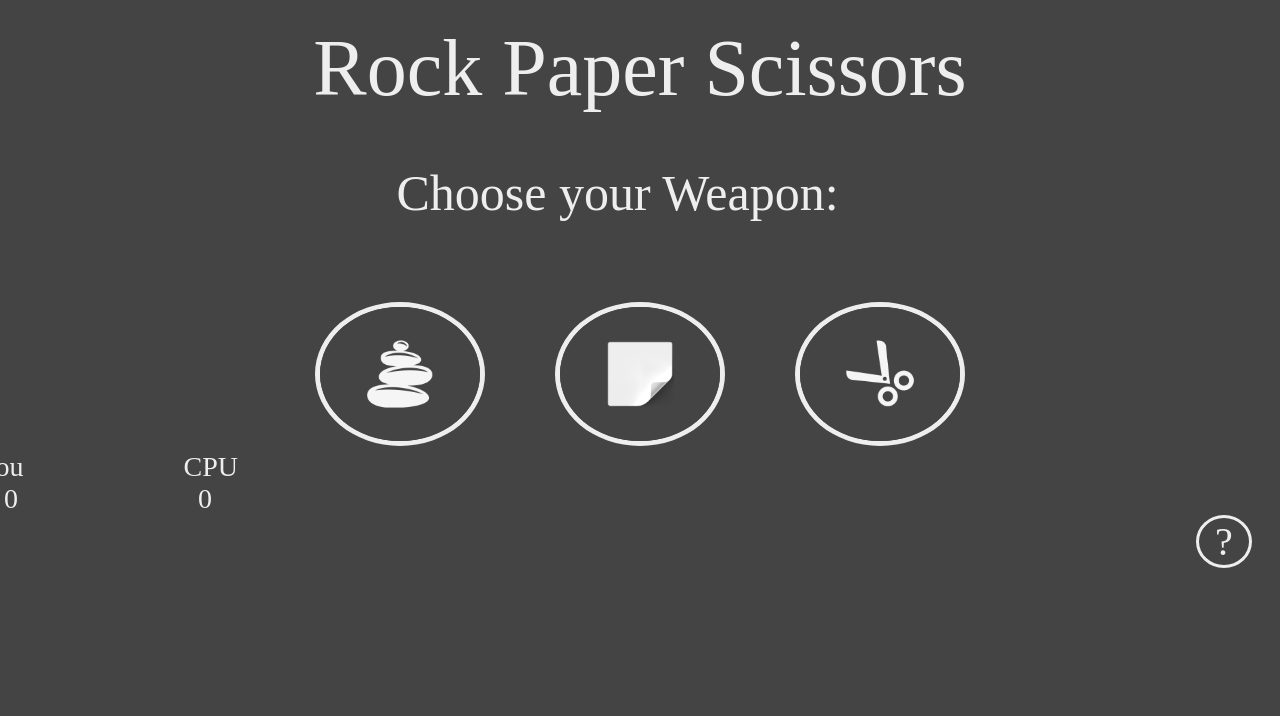
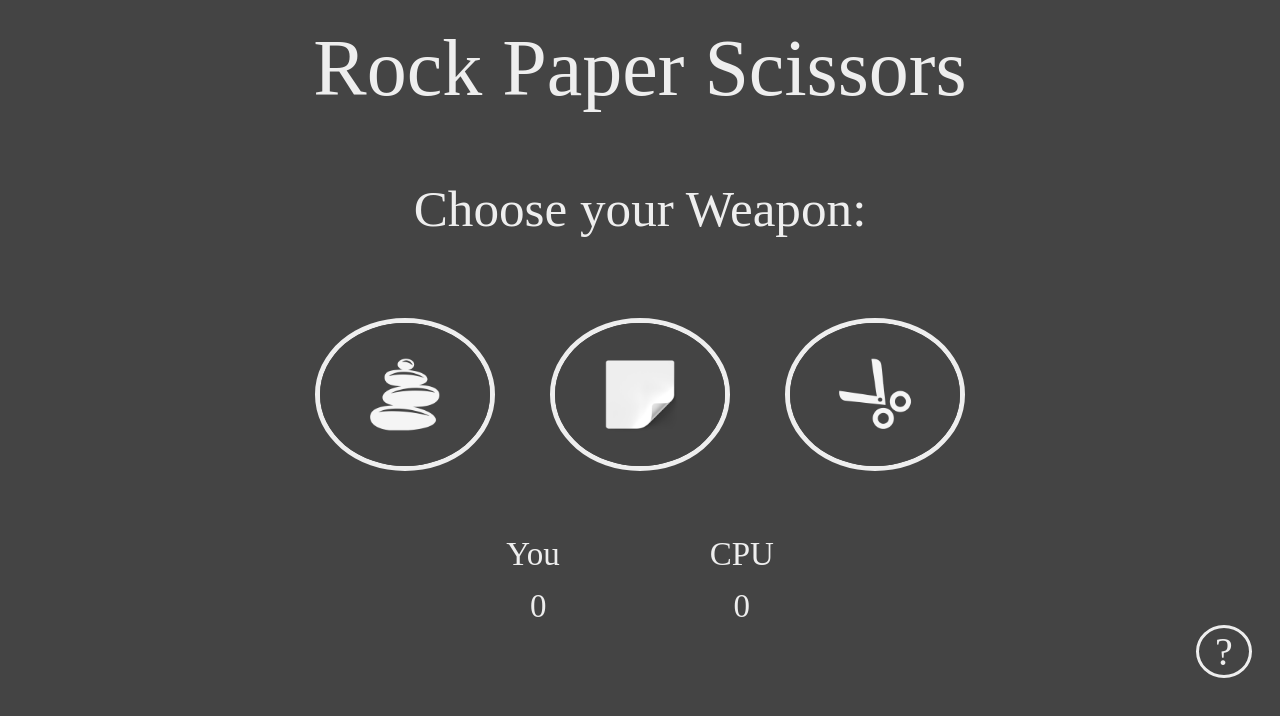
Before and after one commit to chaseluka/odin-rock-paper-scissors, a plain HTML site: page index.html in a window 1280 px wide. Drawn offline with Linux system fonts and the light colour scheme.

Commit message:
index.html

```diff
--- a/index.html
+++ b/index.html
@@ -9,13 +9,17 @@
 </head>
 <body>
     <div class="header">Rock Paper Scissors</div>
-    <div class="weapon-text">Choose your Weapon:</div>
+    <div class="weapon">
+        <div class="weapon-text">Choose your Weapon:</div>
+    </div>
     <div class="selections">
-        <input type="image" src="images/rock.png" alt="Rock" id="rock" />
-        <input type="image" src="images/paper.png" alt="Paper" id="paper" />
-        <input type="image" src="images/scissors.png" alt="Scissors" id="scissors" />
+        <div class="selections-container">
+            <input type="image" src="images/rock.png" alt="Rock" id="rock" />
+            <input type="image" src="images/paper.png" alt="Paper" id="paper" />
+            <input type="image" src="images/scissors.png" alt="Scissors" id="scissors" />
+        </div>
     </div>
-    <div class="outputs">
+    <div class="output">
         <div class="results"></div>
         <div class="scoreboard">
             <div class="player">
--- a/style.css
+++ b/style.css
@@ -6,27 +6,38 @@ body {
 
 .selections {
     display: flex;
-    flex-wrap: wrap;
     width: auto;
     justify-content: center;
-    gap: 70px;
-    padding: 5px;
     margin-top: 60px;
 }
 
+.selections-container {
+    display: flex;
+    width: 650px;
+    padding: 5px 20px;
+    justify-content: space-between;
+}
+
+.weapon {
+    display: flex;
+    margin: 15px;
+    justify-content: center;
+    flex-wrap: nowrap;
+    width: auto;
+}
+
 .weapon-text {
-    display: flex;
-    font-size: 50px;
+    font-size: 4vw;
     color: #eee;
-    text-align: center;
-    justify-content: center;
-    margin: 50px 60px 15px 15px;
+    flex-shrink: 1;
 }
 
 input {
     border: 5px solid #eee;
     border-radius: 200%;
-    max-width: 160px;
+    max-width: 170px;
+    width: 27%;
+    flex-shrink: 1;
 }
 
 input:hover, .question:hover, .game-over-button:hover {
@@ -40,47 +51,56 @@ input:hover, .question:hover, .game-over-button:hover {
     color: #eee;
     display: flex;
     justify-content: center;
-    margin-top: 15px;
+    margin: 15px 0px 50px 0px;
 }
 
 .results{
     text-align: center;
     color: #eee;
-    font-size: 21px;
+    font-size: 26px;
+}
+
+.output, .scoreboard {
+    display: flex;
+    flex-direction: column;
+    align-items: center;
+}
+
+.output {
+    margin-top: 30px;
+    gap: 30px;
 }
 
 .scoreboard {
-    display: flex;
-    flex-direction: column;
-    align-items: center;
-    width: 200px;
+    width: 320px;
+    gap: 15px;
 }
-
 .player, .score {
     display: flex;
     flex-direction: row;
     flex: 1;
     justify-content: center;
-    font-size: 28px;
+    font-size: 33px;
     color: #eee;
 }
 
 .player {
-    gap: 160px;
+    gap: 150px;
 }
 
 .score {
-    gap: 180px;
+    gap: 187px;
 }
+
 .floaty {
     display: flex;
     justify-content: right;
-    position: -webkit-sticky;
     position: sticky;
     z-index: 1;
     bottom: 20px;
     margin-right: 20px;
 }
+
 .question {
     font-size: 40px;
     color: #eee;
@@ -171,7 +191,7 @@ ol {
 }
 
 .game-over-text {
-    font-size: 50px;
+    font-size: 45px;
     color: #eee;
     flex-wrap: wrap;
 }
```
